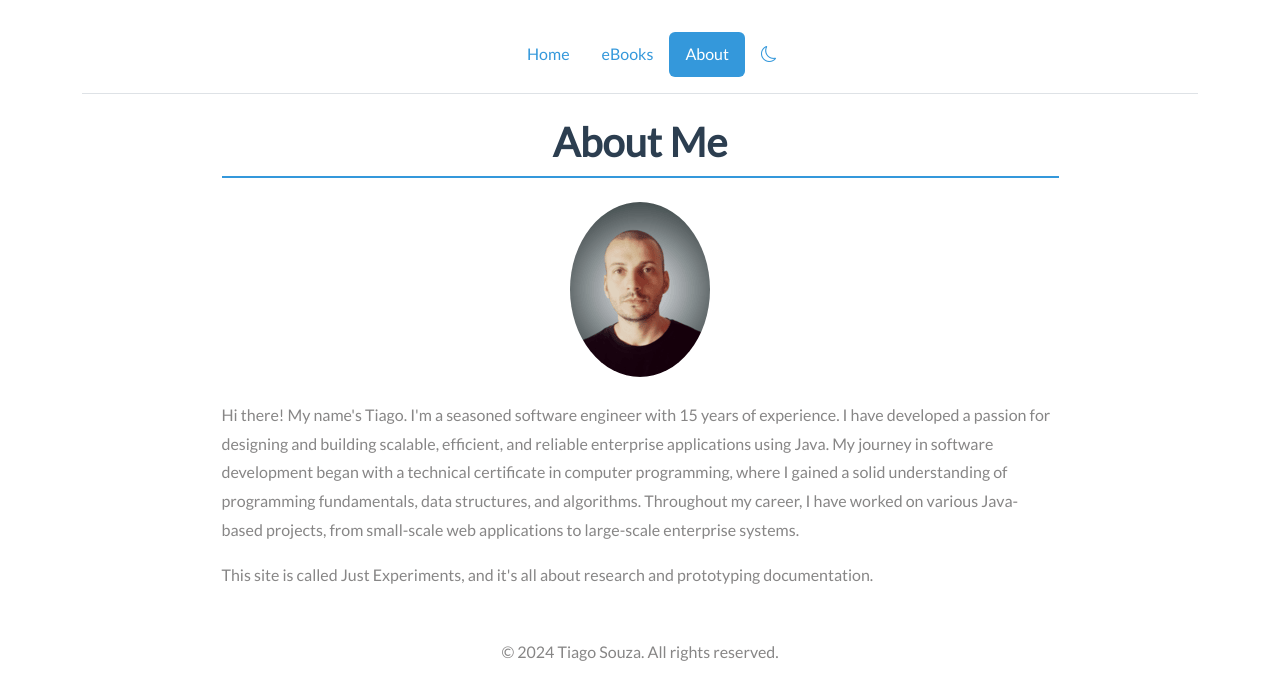
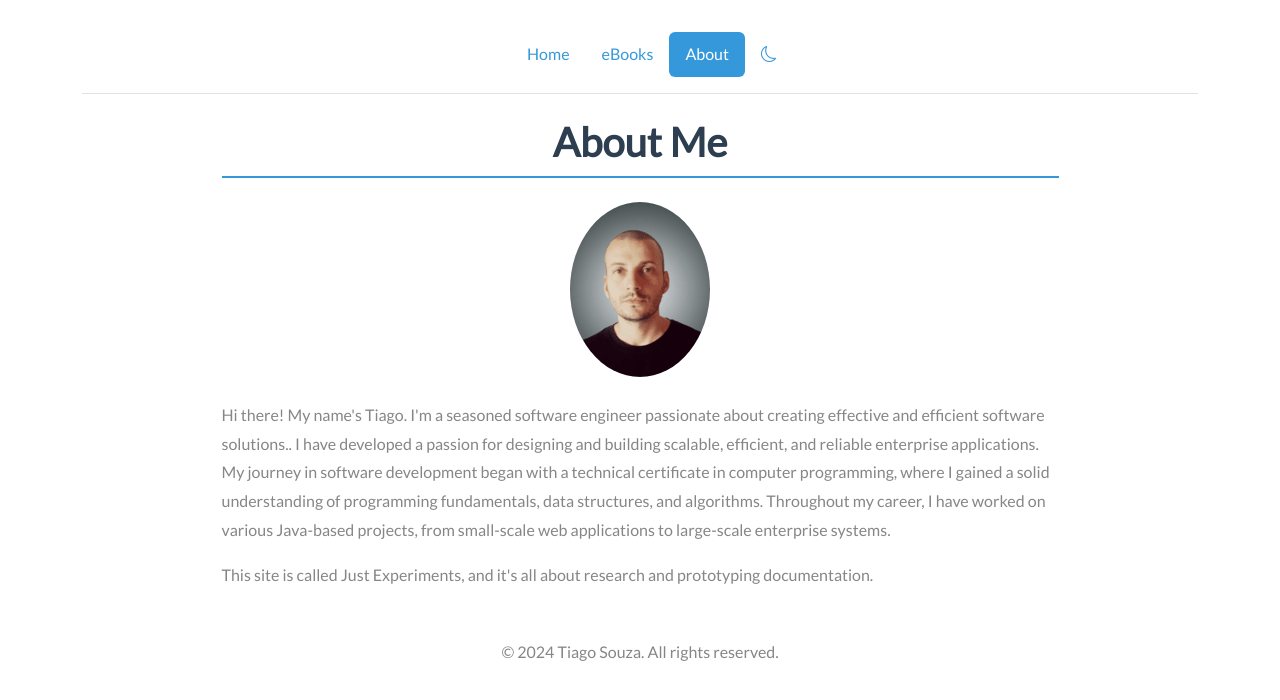
Before and after one commit to metiago/metiago.github.io, a Next.js app: page /about in a window 1280 px wide. Shown: the top 700 px of the page. Built offline with nearby package versions, Linux system fonts and the light colour scheme.

Commit message:
Update page.js

```diff
--- a/app/about/page.js
+++ b/app/about/page.js
@@ -13,8 +13,8 @@ export default function About() {
           </div>
           <div>
             <p>
-              Hi there! My name&apos;s Tiago. I&apos;m a seasoned software engineer with 15 years of experience.
-              I have developed a passion for designing and building scalable, efficient, and reliable enterprise applications using Java.
+              Hi there! My name&apos;s Tiago. I&apos;m a seasoned software engineer passionate about creating effective and efficient software solutions..
+              I have developed a passion for designing and building scalable, efficient, and reliable enterprise applications.
               My journey in software development began with a technical certificate in computer programming,
               where I gained a solid understanding of programming fundamentals, data structures, and algorithms.
               Throughout my career, I have worked on various Java-based projects, from small-scale web applications
```
